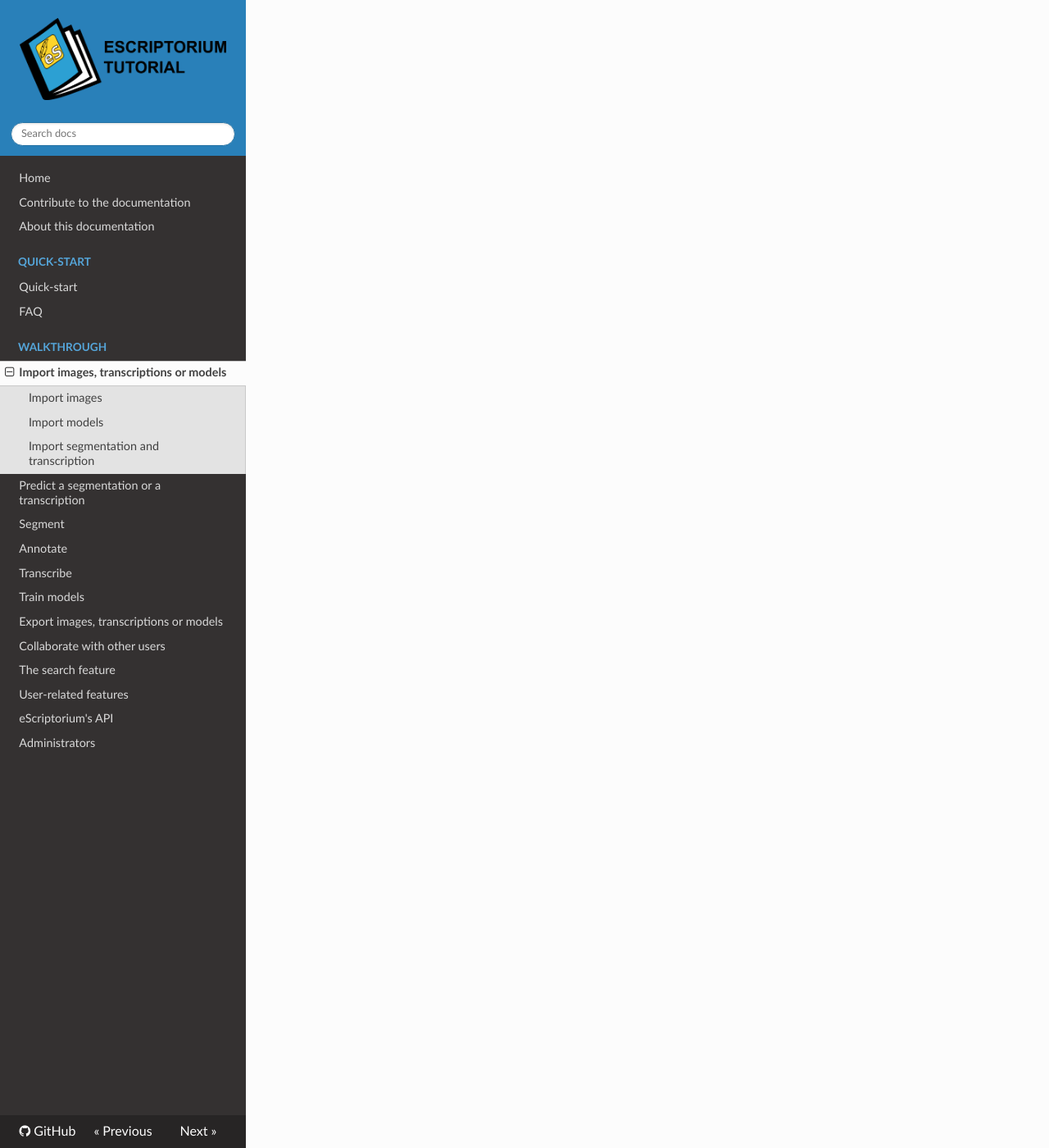
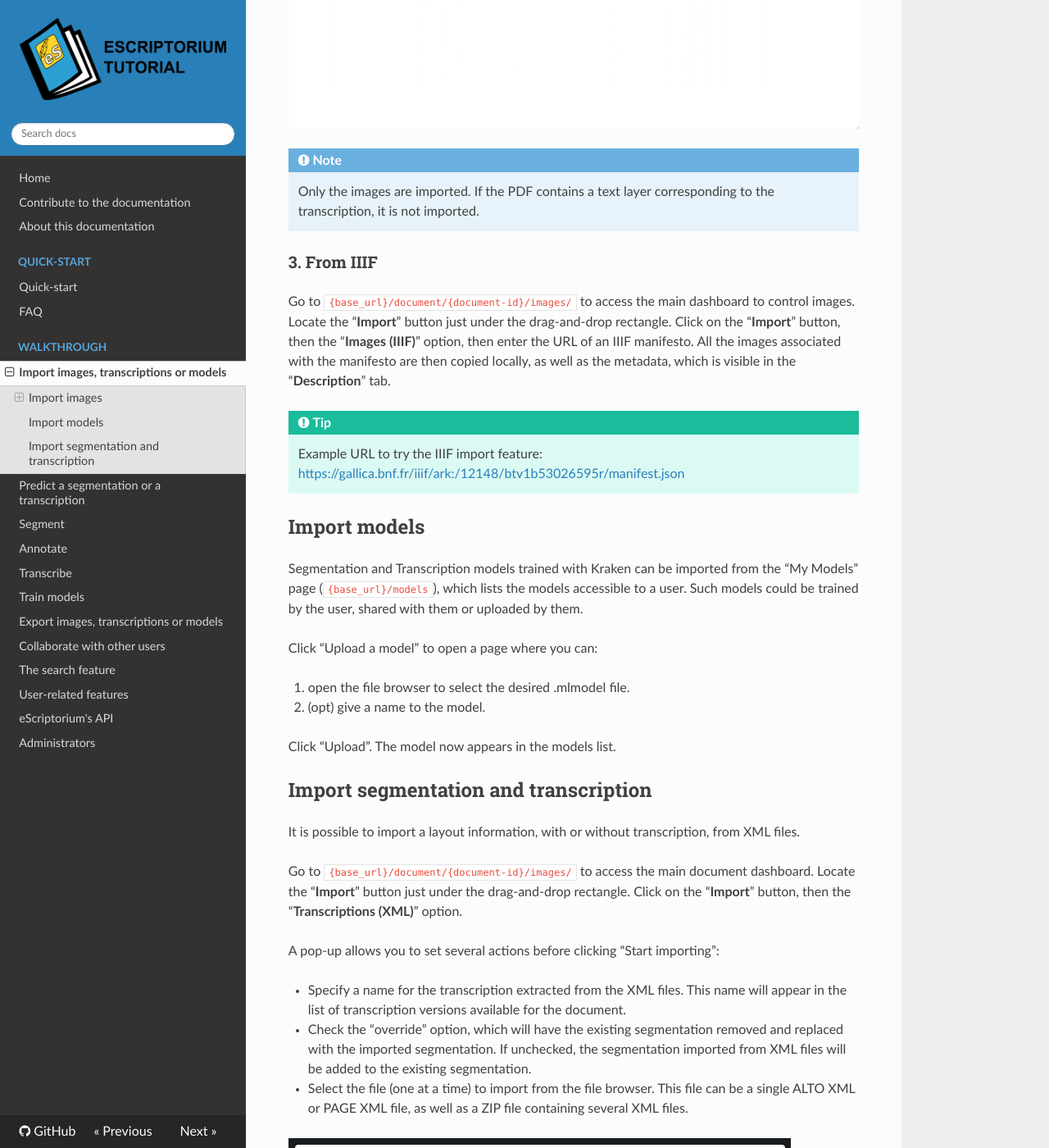
Before and after one commit to alix-tz/escriptorium-documentation, an MkDocs documentation site: the page built from docs/walkthrough_import.md, in a window 1280 px wide and 1400 px high, scrolled down 1645 px. Shown: the whole window at 82% size. Built offline with MkDocs 1.6.1, drawn with Linux system fonts in a browser that asks for light colours; nearby versions of some CDN libraries; some of the changed text lies outside the part shown.

Commit message:
added content for the page dedicated to import features see 'todo:' for the remaining elements to correct

```diff
--- a/docs/walkthrough_import.md
+++ b/docs/walkthrough_import.md
@@ -8,11 +8,75 @@
 
 # Walkthrough : import to eScriptorium
 
-!!! warning
-    The section needs to be completed.
+eScriptorium allows users to import data from various types of external resources.
 
 ## Import images
 
+There three ways to import images into eScriptorium.
+
+### 1. From the local file system
+
+Go to `{base_url}/document/{document-id}/images/` to access the main dashboard to control images. A rectangle defined by a dashes blue border is displayed at the top of the window.
+
+Simply load the files using drag-and-drop or click in the box to open the file explorer.
+
+![image: Demonstration of importing images from the local file system](img/escriptorium_import_images_locales.gif)
+
+!!! Note
+    You must wait until all the images are loaded before refreshing the page!
+
+!!! Tip
+    Images are imported following the selection order. If pages order is important to your project, make sure to select the images in the correct order.
+
+### 2. From a PDF
+
+Go to `{base_url}/document/{document-id}/images/` to access the main dashboard to control images. Locate the "**Import**" button just under the drag-and-drop rectangle. Click on the "**Import**" button, then "**Images (PDF)**" option to load a PDF file and automatically extract the images.
+
+![image: Demonstration of importing images from a PDF](img/escriptorium_import_images_pdf.gif)
+
+!!! Note
+    Only the images are imported. If the PDF contains a text layer corresponding to the transcription, it is not imported.
+
+### 3. From IIIF
+
+Go to `{base_url}/document/{document-id}/images/` to access the main dashboard to control images. Locate the "**Import**" button just under the drag-and-drop rectangle. Click on the "**Import**" button, then the "**Images (IIIF)**" option, then enter the URL of an IIIF manifesto. All the images associated with the manifesto are then copied locally, as well as the metadata, which is visible in the "**Description**" tab.
+
+!!! Tip inline end
+    Example URL to try the IIIF import feature: [https://gallica.bnf.fr/iiif/ark:/12148/btv1b53026595r/manifest.json](https://gallica.bnf.fr/iiif/ark:/12148/btv1b53026595r/manifest.json)
+
+
 ## Import models
 
+Segmentation and Transcription models trained with Kraken can be imported from the "My Models" page (`{base_url}/models`), which lists the models accessible to a user. Such models could be trained by the user, shared with them or uploaded by them.
+
+Click "Upload a model" to open a page where you can:
+
+1. open the file browser to select the desired .mlmodel file.
+2. (opt) give a name to the model.
+
+Click "Upload". The model now appears in the models list.
+
+<!-- todo: add illustration? -->
+
 ## Import segmentation and transcription
+
+It is possible to import a layout information, with or without transcription, from XML files.
+
+Go to `{base_url}/document/{document-id}/images/` to access the main document dashboard. Locate the "**Import**" button just under the drag-and-drop rectangle. Click on the "**Import**" button, then the "**Transcriptions (XML)**" option.
+
+A pop-up allows you to set several actions before clicking "Start importing":
+
+- Specify a name for the transcription extracted from the XML files. This name will appear in the list of transcription versions available for the document. <!-- todo: add link to the subsection about transcription version -->
+- Check the "override" option, which will have the existing segmentation removed and replaced with the imported segmentation. If unchecked, the segmentation imported from XML files will be added to the existing segmentation.
+- Select the file (one at a time) to import from the file browser. This file can be a single ALTO XML or PAGE XML file, as well as a ZIP file containing several XML files.
+
+![image: Settings for the XML import feature](img/escriptorium_import_xml_popup.png)
+
+!!! Note
+    It is not necessary to select the pages which will be affected by the segmentation import: the mapping is automatically calculated based on the image file name and the information contained in the XML files.
+
+!!! Tip
+    When importing XML files generated with other tools such as Transkribus, it can be usefull to run a segmentation task targetting only the line masks <!-- todo: add link to mask recalculation --> or to preprocess the file with a tool such as [LSS](https://github.com/ponteineptique/lss).[^lss]
+
+
+[^lss]: Layout Segmentation Simplifier.
```
Also changed, not shown: docs/img/escriptorium_import_iiif.gif (added), docs/img/escriptorium_import_iiif_md.gif (added), docs/img/escriptorium_import_images_locales.gif (added), docs/img/escriptorium_import_images_locales_fast.gif (added), docs/img/escriptorium_import_images_pdf.gif (added), docs/img/escriptorium_import_xml_popup.png (added).
